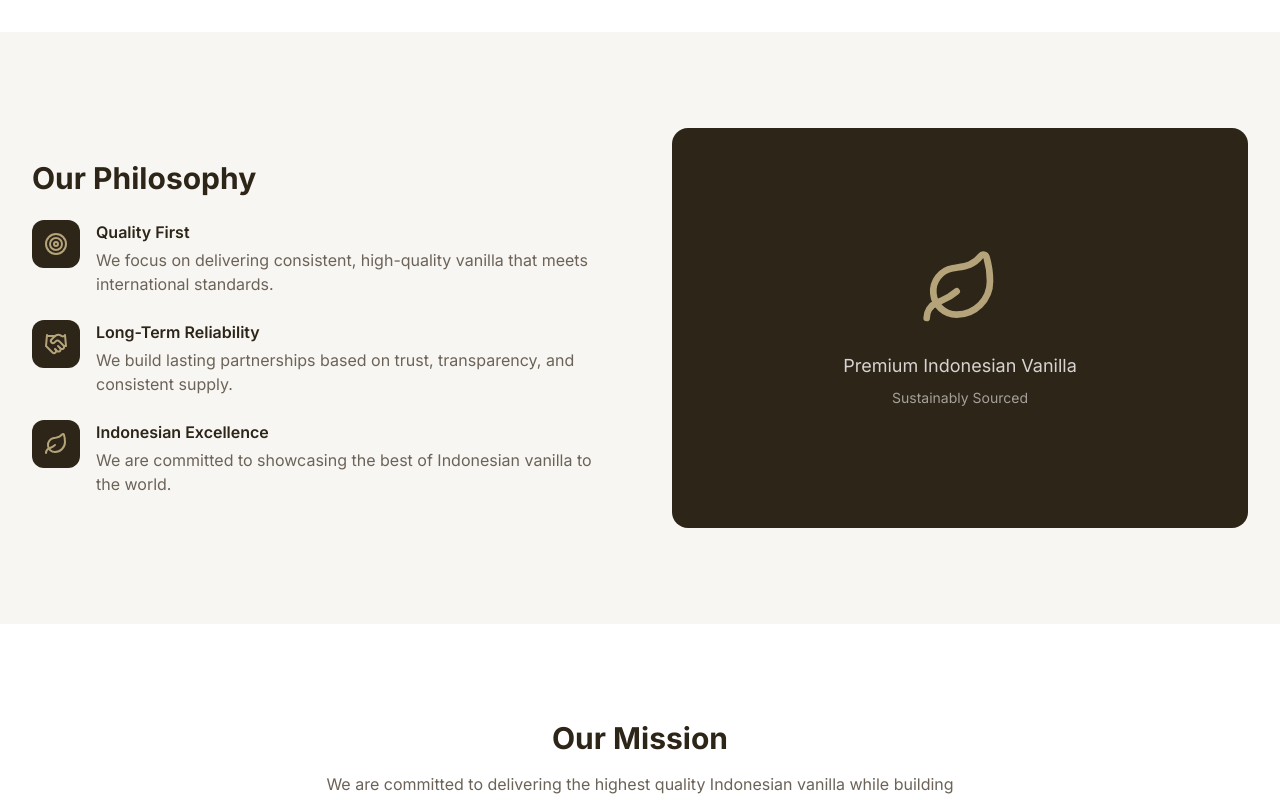
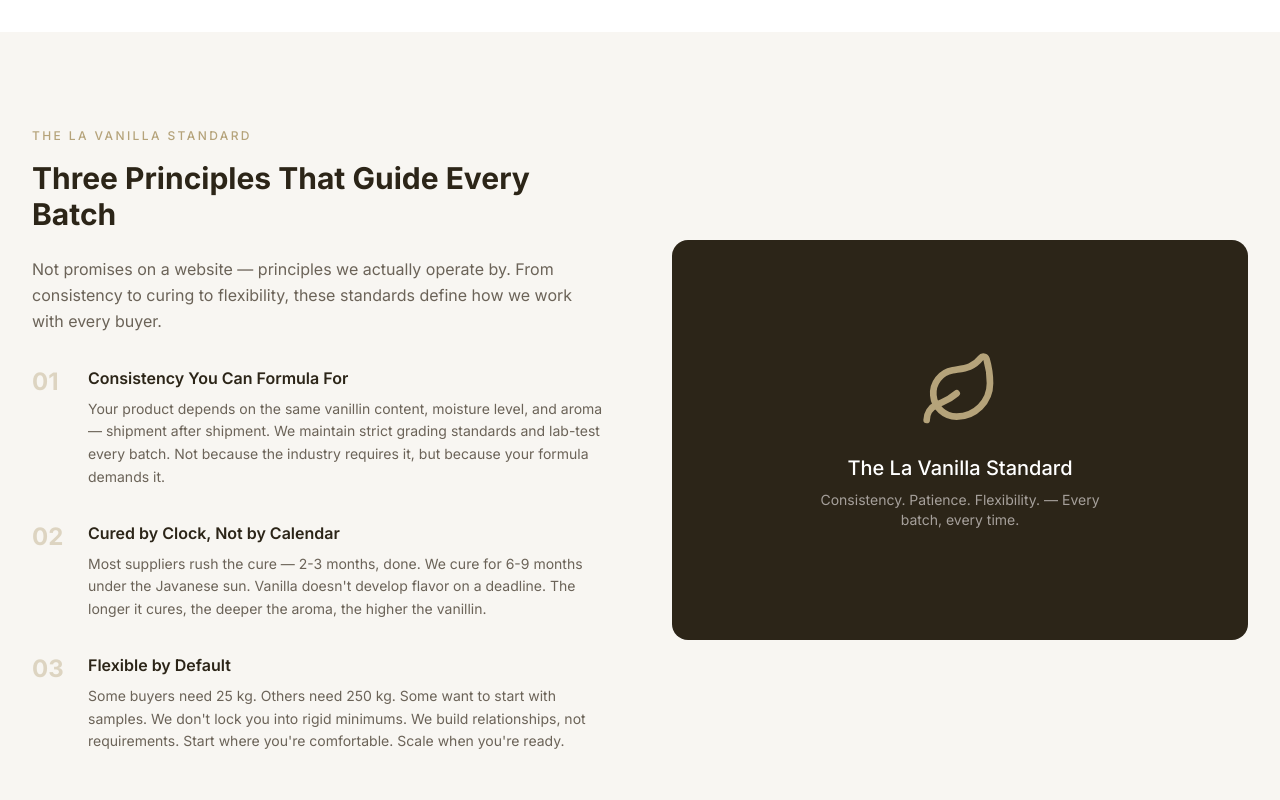
Before and after one commit to irfanmulachela-glitch/vanilla, a Next.js app: page /about in a window 1280 px wide. Shown: the part 1020-1820 px from the top of the page. Built offline with nearby package versions, Linux system fonts and the light colour scheme.

Commit message:
Update: Philosophy section with 'The La Vanilla Standard' - 3 unique principles + SEO optimization

```diff
--- a/src/app/about/page.tsx
+++ b/src/app/about/page.tsx
@@ -4,15 +4,22 @@ import { CheckCircle2, Users, Globe, Award, Leaf, ArrowRight, MapPin, Handshake,
 import { siteConfig, breadcrumbSchema } from "@/lib/config";
 
 export const metadata: Metadata = {
-  title: "About La Vanilla Supplier | Indonesian Vanilla Exporter Since 2015",
+  title: "About La Vanilla Supplier | Our Philosophy & Standards",
   description:
-    "PT Penta Pelita Semesta - Indonesia's trusted vanilla supplier based in Java. Premium Grade A & B vanilla beans exported to 20+ countries.",
+    "Learn about La Vanilla Supplier's three core principles: consistent quality, patient sun-curing, and flexible partnerships. Indonesian vanilla exporter based in Java.",
+  keywords: [
+    "La Vanilla Supplier philosophy",
+    "vanilla supplier standards",
+    "Indonesian vanilla quality",
+    "vanilla curing process",
+    "vanilla supplier Java",
+  ],
   alternates: {
     canonical: "/about",
   },
   openGraph: {
-    title: "About La Vanilla Supplier",
-    description: "Indonesia's trusted vanilla supplier based in Java. Premium natural vanilla for global markets.",
+    title: "About La Vanilla Supplier | Our Philosophy & Standards",
+    description: "Three principles that guide every batch: consistency, patient curing, and flexible partnerships. Indonesian vanilla exporter based in Java.",
     url: `${siteConfig.url}/about`,
     type: "website",
   },
@@ -124,43 +131,49 @@ export default function AboutPage() {
       </section>
 
       {/* Philosophy */}
-      <section className="py-16 lg:py-24 bg-[#F8F6F2]">
+      <section className="py-16 lg:py-24 bg-[#F8F6F2]" aria-labelledby="philosophy-heading">
         <div className="max-w-7xl mx-auto px-4 sm:px-6 lg:px-8">
           <div className="grid lg:grid-cols-2 gap-16 items-center">
             <div>
-              <h2 className="text-3xl font-bold text-[#2C2518] mb-6">
-                Our Philosophy
+              <p className="text-[#B5A37A] text-xs font-medium uppercase tracking-[0.2em] mb-4">
+                The La Vanilla Standard
+              </p>
+              <h2 id="philosophy-heading" className="text-3xl font-bold text-[#2C2518] mb-6">
+                Three Principles That Guide Every Batch
               </h2>
-              <div className="space-y-6">
+              <p className="text-[#6B6358] mb-8 leading-relaxed">
+                Not promises on a website — principles we actually operate by. From consistency to curing to flexibility, these standards define how we work with every buyer.
+              </p>
+              <div className="space-y-8">
                 {[
                   {
-                    icon: Target,
-                    title: "Quality First",
+                    num: "01",
+                    title: "Consistency You Can Formula For",
                     description:
-                      "We focus on delivering consistent, high-quality vanilla that meets international standards.",
+                      "Your product depends on the same vanillin content, moisture level, and aroma — shipment after shipment. We maintain strict grading standards and lab-test every batch. Not because the industry requires it, but because your formula demands it.",
                   },
                   {
-                    icon: Handshake,
-                    title: "Long-Term Reliability",
+                    num: "02",
+                    title: "Cured by Clock, Not by Calendar",
                     description:
-                      "We build lasting partnerships based on trust, transparency, and consistent supply.",
+                      "Most suppliers rush the cure — 2-3 months, done. We cure for 6-9 months under the Javanese sun. Vanilla doesn't develop flavor on a deadline. The longer it cures, the deeper the aroma, the higher the vanillin.",
                   },
                   {
-                    icon: Leaf,
-                    title: "Indonesian Excellence",
+                    num: "03",
+                    title: "Flexible by Default",
                     description:
-                      "We are committed to showcasing the best of Indonesian vanilla to the world.",
+                      "Some buyers need 25 kg. Others need 250 kg. Some want to start with samples. We don't lock you into rigid minimums. We build relationships, not requirements. Start where you're comfortable. Scale when you're ready.",
                   },
                 ].map((item) => (
-                  <div key={item.title} className="flex gap-4">
-                    <div className="w-12 h-12 bg-[#2C2518] rounded-xl flex items-center justify-center flex-shrink-0">
-                      <item.icon className="w-6 h-6 text-[#B5A37A]" />
+                  <div key={item.num} className="flex gap-4">
+                    <div className="text-[#B5A37A] text-2xl font-bold opacity-40 flex-shrink-0 w-10">
+                      {item.num}
                     </div>
                     <div>
-                      <h3 className="font-semibold text-[#2C2518] mb-1">
+                      <h3 className="font-semibold text-[#2C2518] mb-2">
                         {item.title}
                       </h3>
-                      <p className="text-[#6B6358]">{item.description}</p>
+                      <p className="text-[#6B6358] text-sm leading-relaxed">{item.description}</p>
                     </div>
                   </div>
                 ))}
@@ -170,8 +183,8 @@ export default function AboutPage() {
               <div className="relative rounded-2xl overflow-hidden bg-[#2C2518] p-12 flex items-center justify-center min-h-[400px]">
                 <div className="text-center">
                   <Leaf className="w-20 h-20 text-[#B5A37A] mx-auto mb-6" />
-                  <p className="text-stone-300 text-lg">Premium Indonesian Vanilla</p>
-                  <p className="text-stone-400 text-sm mt-2">Sustainably Sourced</p>
+                  <p className="text-white text-xl font-medium mb-2">The La Vanilla Standard</p>
+                  <p className="text-stone-400 text-sm max-w-xs mx-auto">Consistency. Patience. Flexibility. — Every batch, every time.</p>
                 </div>
               </div>
             </div>
```
